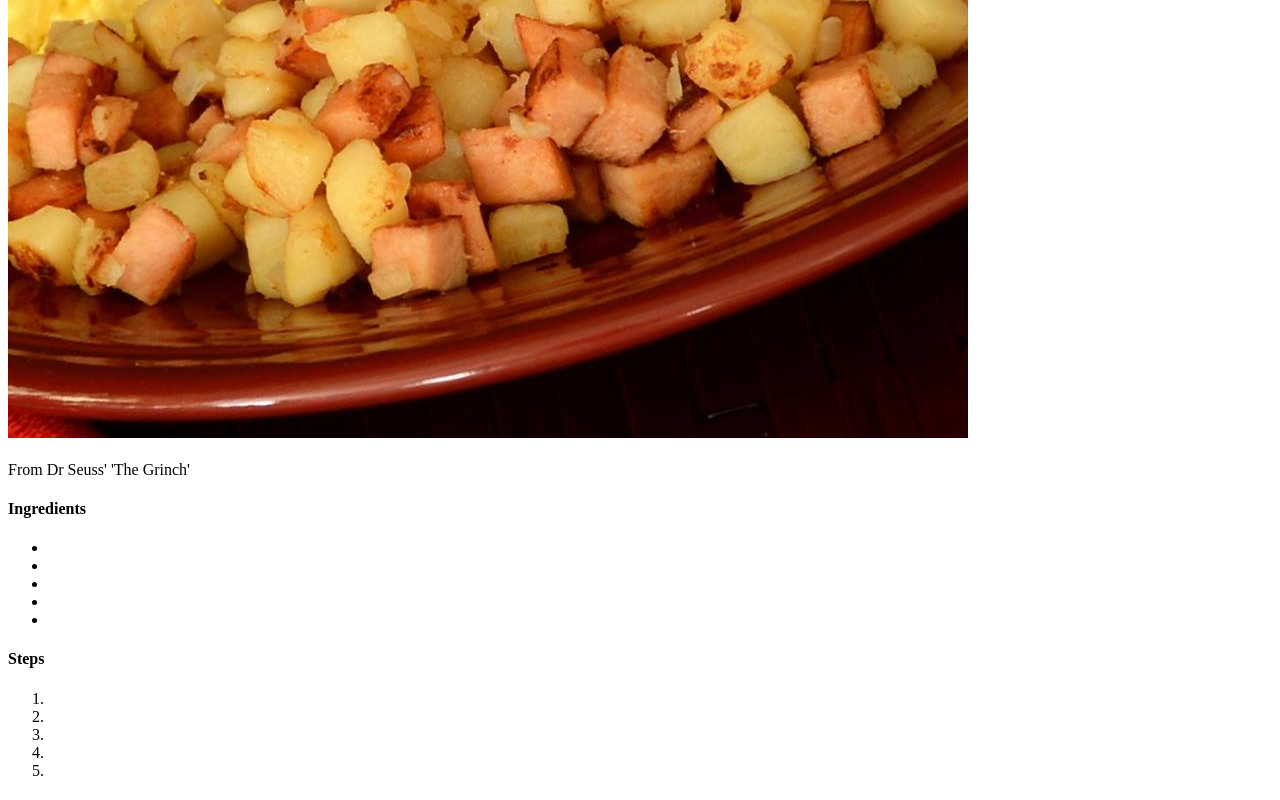
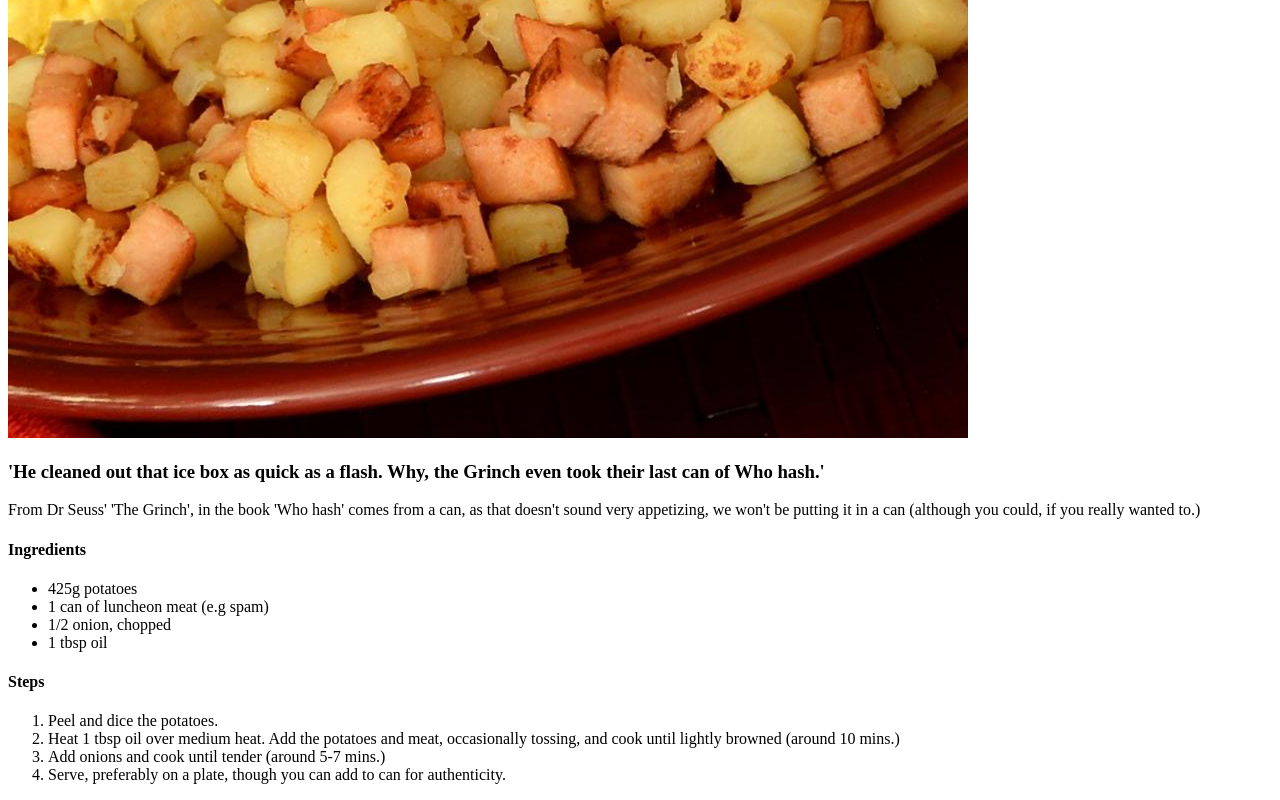
Before and after one commit to Hannah-Odette/odin-recipes, a plain HTML site: page recipes/whohash.html in a window 1280 px wide. Shown: the part 602-1402 px from the top of the page. Drawn offline with Linux system fonts and the light colour scheme.

Commit message:
Details added whohash.html and punctuation added to robeast.html

```diff
--- a/recipes/whohash.html
+++ b/recipes/whohash.html
@@ -7,25 +7,23 @@
 <body>
     <h1>Who Hash</h1>
     <img src="../img/whohash.jpg" alt="Diced potatoes mixed with small chunks of meat, along with a piece of buttered toast">
-    <h3></h3>
-    <p>From Dr Seuss' 'The Grinch'</p>
+    <h3>'He cleaned out that ice box as quick as a flash. Why, the Grinch even took their last can of Who hash.'</h3>
+    <p>From Dr Seuss' 'The Grinch', in the book 'Who hash' comes from a can, as that doesn't sound very appetizing, we won't be putting it in a can (although you could, if you really wanted to.)</p>
 
     <h4>Ingredients</h4>
     <ul>
-        <li></li>
-        <li></li>
-        <li></li>
-        <li></li>
-        <li></li>
+        <li>425g potatoes</li>
+        <li>1 can of luncheon meat (e.g spam)</li>
+        <li>1/2 onion, chopped</li>
+        <li>1 tbsp oil</li>
     </ul>
 
     <h4>Steps</h4>
     <ol>
-        <li></li>
-        <li></li>
-        <li></li>
-        <li></li>
-        <li></li>
+        <li>Peel and dice the potatoes.</li>
+        <li>Heat 1 tbsp oil over medium heat. Add the potatoes and meat, occasionally tossing, and cook until lightly browned (around 10 mins.)</li>
+        <li>Add onions and cook until tender (around 5-7 mins.)</li>
+        <li>Serve, preferably on a plate, though you can add to can for authenticity.</li>
     </ol>
 </body>
 </html>
```
Also changed, not shown: recipes/eggsham.html (+2 -2 lines), recipes/robeast.html (+1 -1 lines).
